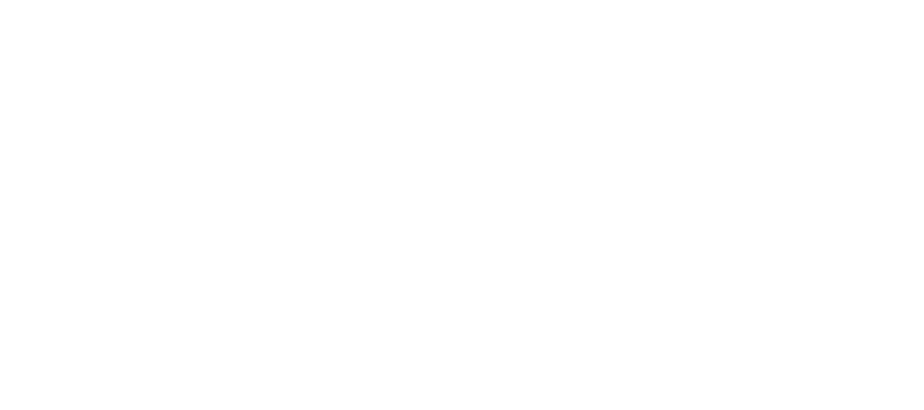
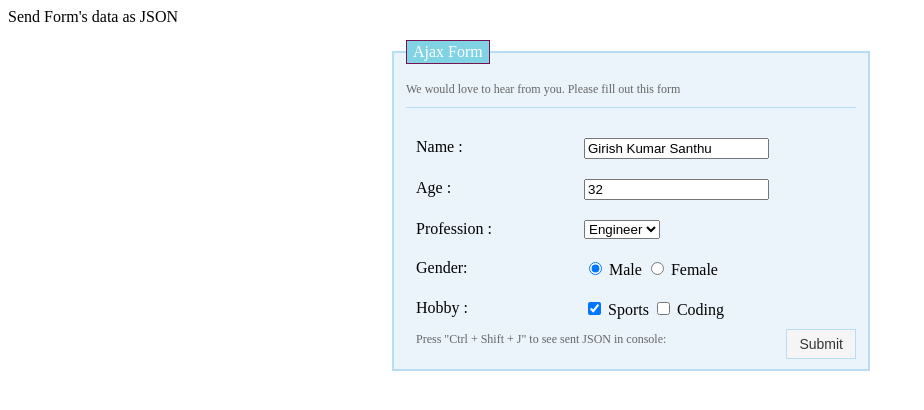
Before and after one commit to lifeXmatter/json-test, a plain HTML site: page index.html in a window 1280 px wide. Shown: the whole page, without its empty margins (0-924 px from the left). Drawn offline with nearby package versions, Linux system fonts and the light colour scheme.

Commit message:
Update index.html

```diff
--- a/index.html
+++ b/index.html
@@ -1,2 +1,149 @@
-<doctype! html>
+<!DOCTYPE html>
+<html>
+<head>
+<title>Send HTML Form as JSON</title>
+<style>
+#myform {
+	margin:0 auto;
+	width:500px;
+	padding:14px;
+}
+
+label {
+	width: 10em;
+	float: left;
+	margin-right: 0.5em;
+	display: block;
+	vertical-align: middle;
+}
+.submit {
+	float:right;
+}
+
+fieldset {
+	background:#EBF4FB none repeat scroll 0 0;
+	border:2px solid #B7DDF2;
+	width: 450px;
+}
+
+legend {
+	color: #fff;
+	background: #80D3E2;
+	border: 1px solid #781351;
+	padding: 2px 6px
+}
+.elements {
+	padding:10px;
+}
+p {
+	border-bottom:1px solid #B7DDF2;
+	color:#666666;
+	font-size:12px;
+	margin-bottom:20px;
+	padding-bottom:10px;
+}
+span {
+	color:#666666;
+	font-size:12px;
+	margin-bottom:1px;
+
+}
+.btn{
+  padding: 4px 12px;
+  margin-bottom: 0;
+  font-size: 14px;
+  line-height: 20px;
+  color: #333333;
+  text-align: center;
+  text-shadow: 0 1px 1px rgba(255, 255, 255, 0.75);
+  vertical-align: middle;
+  cursor: pointer;
+  background-color: #f5f5f5;
+  border: 1px solid #B7DDF2;
+
+}
+
+.btn:hover{
+  color: #333333;
+  background-color: #e6e6e6;
+}
+
+</style>
+<script src="https://code.jquery.com/jquery-1.12.4.min.js"></script>
+<script type="text/javascript">
+  $(document).ready(function() {
+  $("#btn").click(function(e){
+	 var jsonData = {};
+
+   var formData = $("#myform").serializeArray();
+  // console.log(formData);
+
+   $.each(formData, function() {
+        if (jsonData[this.name]) {
+           if (!jsonData[this.name].push) {
+               jsonData[this.name] = [jsonData[this.name]];
+           }
+           jsonData[this.name].push(this.value || '');
+       } else {
+           jsonData[this.name] = this.value || '';
+       }
+
+
+   });
+   console.log(jsonData);
+	$.ajax(
+	{
+		url : "action.php",
+		type: "POST",
+		data : jsonData,
+
+	});
+    e.preventDefault();
+});
+});
+</script>
+</head>
+
+<body>
+<div id="header">
+ Send Form's data as JSON
+</div>
+
+<form id="myform" type="post">
+  <fieldset>
+    <legend>Ajax Form  </legend>
+    <p>We would love to hear from you. Please fill out this form</p>
+    <div class="elements">
+      <label for="name">Name :</label>
+      <input  required="required" type="text"  value="Girish Kumar Santhu" name="fname"  size="20"  />
+    </div>
+	 <div class="elements">
+      <label for="Age">Age :</label>
+      <input required="required" type="number" value="32" id="age" name="age" size="10" />
+    </div>
+    <div class="elements">
+      <label for="pro"> Profession :</label>
+	  <select name="pro">
+   <option value="Student">Student</option>
+   <option value="Engineer" selected="selected">Engineer</option>
+   </select>
+    </div>
+	<div class="elements">
+	<label for="Gender">Gender: </label>
+      <input type="radio" name="gender" value="Male" checked="checked" id="r1"> Male
+  <input type="radio" name="gender" value="Female" id="r2"> Female
+</div>
+    <div class="elements">
+      <label for="hobby">Hobby :</label>
+      <input type="checkbox" name="hobby[]" value="Sports" id="ch1" checked="checked"> Sports
+  <input type="checkbox" name="hobby[]" value="Coding"  id="ch2"> Coding
+   </div>
+
+    <div class="submit">
+       <input type="submit" id="btn" name="btn" class="btn" value="Submit" />
+    </div>
+	<span class="elements">Press "Ctrl + Shift + J" to see sent JSON in console: <span>
+  </fieldset>
+</form>
+</body>
 </html>
```
